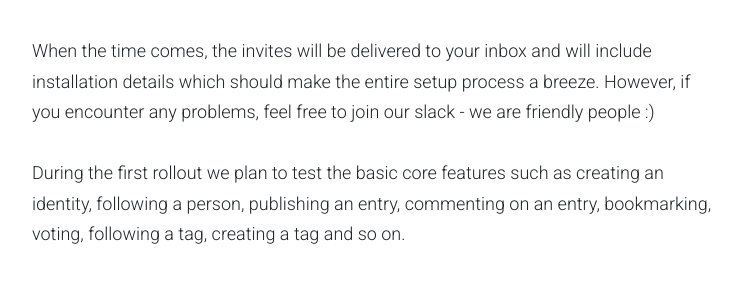
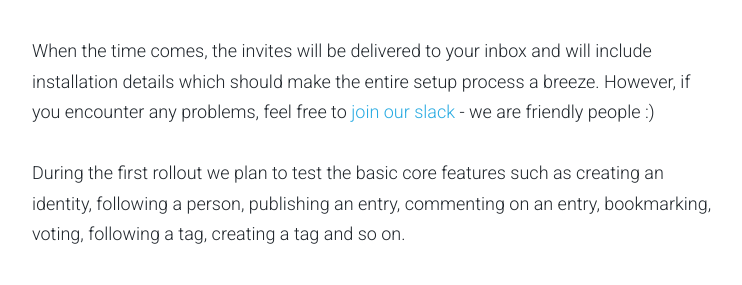
Before and after one commit to AKASHAorg/blog.akasha.world, a Jekyll site: the page built from _posts/2016-09-30-launch-imminent.md, in a window 1280 px wide and 900 px high, scrolled down 585 px. Shown: the part 220-505 px from the top of the window, without its empty margins (268-1010 px from the left). Built offline with Jekyll 4.4.1, drawn with Linux system fonts in a browser that asks for light colours; comment, search, counter and statistics services are not loaded; part of the change alters nothing that is shown.

```diff
--- a/_posts/2016-09-30-launch-imminent.md
+++ b/_posts/2016-09-30-launch-imminent.md
@@ -11,7 +11,7 @@ draft: true
 ---
 Hello everyone, I bring good news: **we’re launching the pre-alpha version of AKASHA in October!**
 
-When the time comes, the invites will be delivered to your inbox and will include installation details which should make the entire setup process a breeze. However, if you encounter any problems, feel free to join our slack - we are friendly people :)
+When the time comes, the invites will be delivered to your inbox and will include installation details which should make the entire setup process a breeze. However, if you encounter any problems, feel free to [join our slack](http://akasha-slack.herokuapp.com/){:target="_blank"} - we are friendly people :)
 
 During the first rollout we plan to test the basic core features such as creating an identity, following a person, publishing an entry, commenting on an entry, bookmarking, voting, following a tag, creating a tag and so on.
 
```
